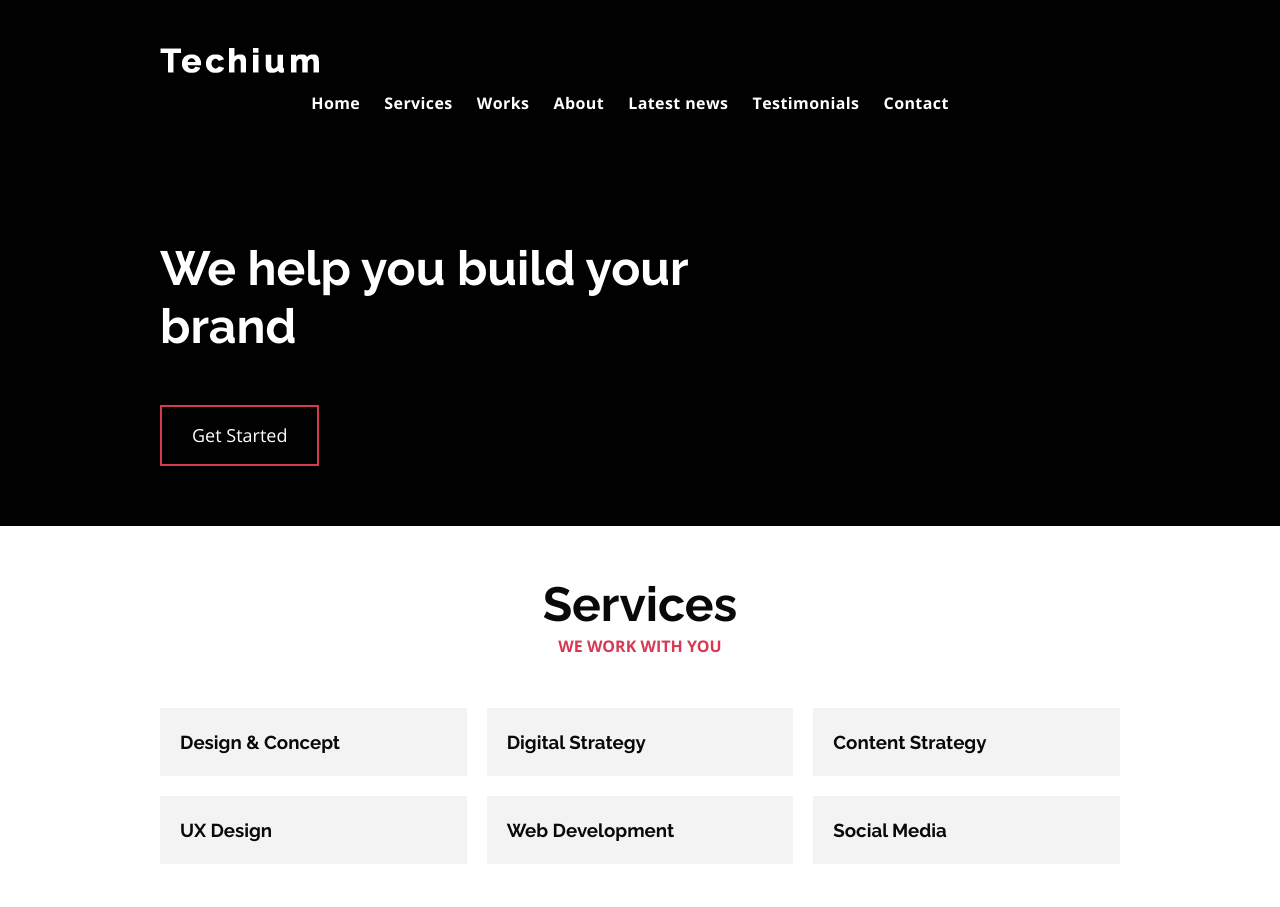
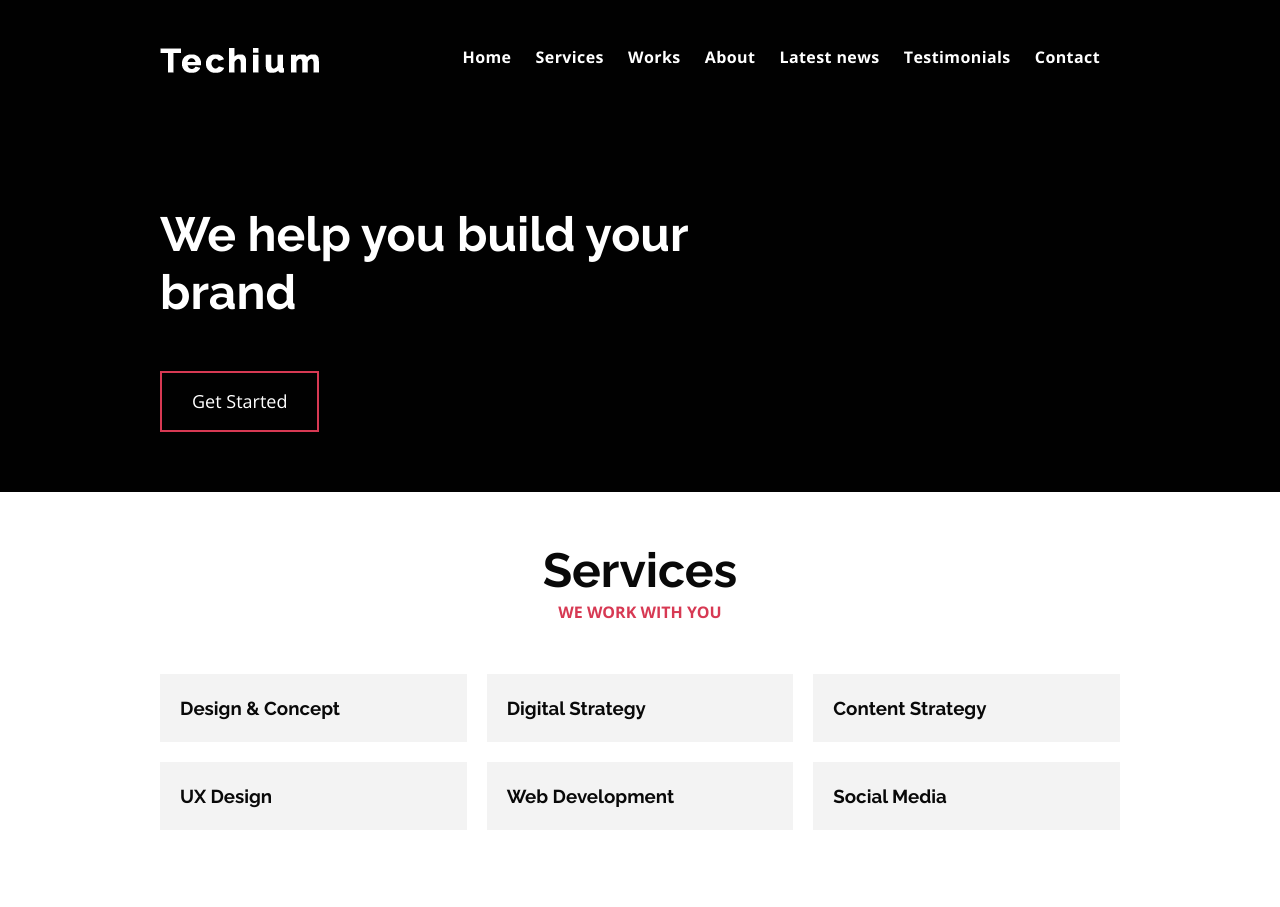
Before and after one commit to Nomad-Rob/holbertonschool-web_front_end, a plain HTML site: page flexbox/5-index.html in a window 1280 px wide. Shown: the top 907 px of the page. Drawn offline with nearby package versions, Linux system fonts and the light colour scheme.

Commit message:
fixing header

```diff
--- a/flexbox/5-index.html
+++ b/flexbox/5-index.html
@@ -13,7 +13,7 @@
     <!– Header –>
     <header class="header" data-section-theme="dark">
       <div class="container">
-        <div class="header-logo">
+        <div class="header-container">
           <div class="header-logo">
             <a href="#">
               <img src="images/logo-white.png" alt="Techium logo" width="160" height="40">
```
